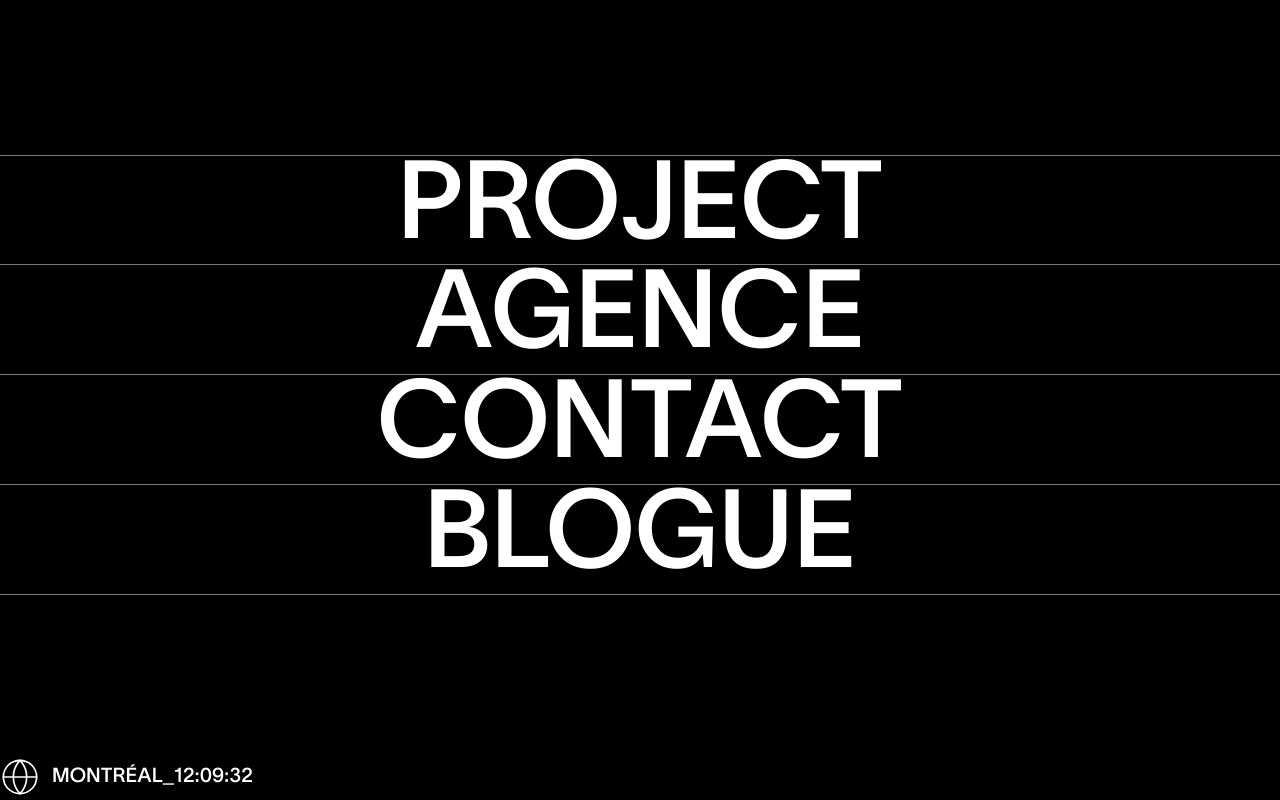
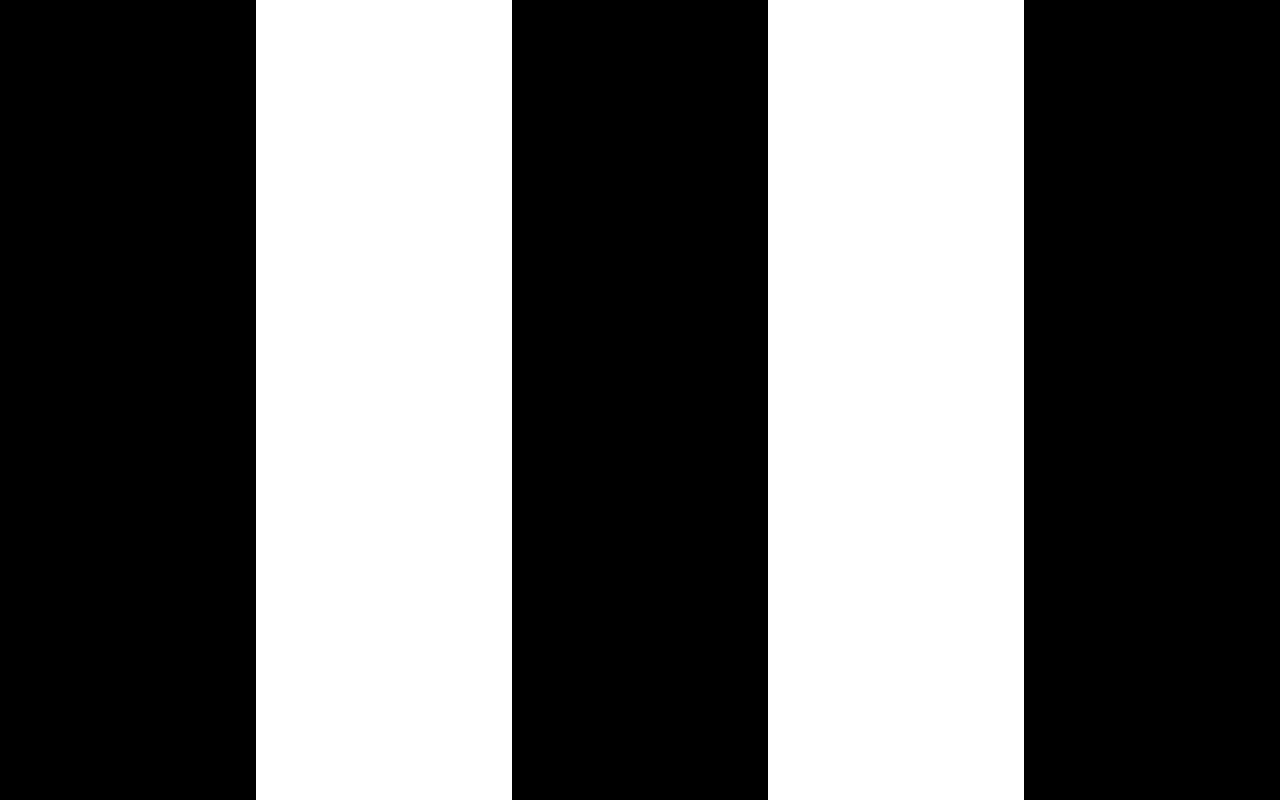
Before and after one commit to clay-0101/K72.STAGE, a React (Vite) app: page / in a window 1280 px wide. Built offline with nearby package versions, Linux system fonts and the light colour scheme; grey boxes are pictures that could not be loaded.

Commit message:
creating animation for fullScreenNavba

```diff
--- a/src/App.jsx
+++ b/src/App.jsx
@@ -5,20 +5,23 @@ import Project from './PAGES/Project'
 import Agence from './PAGES/Agence'
 import Navbar from './COMPONENTS/navigation/Navbar'
 import FullScreenNav from './COMPONENTS/navigation/FullScreenNav'
-
+import { useState } from 'react'
 
 
 const App = () => {
 
+const [navPresence, setNavPresence] = useState('none')
+const [homePresence, setHomePresence] = useState('block')
 
-
-
+// console.log(navPresence)
+// console.log(homePresence)
   return (
     <div className='h-screen w-full'>
-        <FullScreenNav/>
-        {/* <Navbar/>
-      <Routes>
-        <Route path='/' element={<Home />} />
+
+        {/* <Navbar setNavPresence={setNavPresence} setHomePresence={setHomePresence}/> */}
+        <FullScreenNav navPresence={navPresence}/>
+      {/* <Routes>
+        <Route path='/' element={<Home homePresence={homePresence}/>} />
         <Route path='/projects' element={<Project />} />
         <Route path='/agence' element={<Agence />} />
       </Routes> */}
--- a/src/COMPONENTS/navigation/FullScreenNav.jsx
+++ b/src/COMPONENTS/navigation/FullScreenNav.jsx
@@ -4,9 +4,10 @@ import gsap from 'gsap'
 import { useRef } from 'react'
 import MontrealClock from '../home/MontRealClock'
 
-const FullScreenNav = () => {
 
+const FullScreenNav = ({ navPresence }) => {
 
+    const stairsRef = useRef(null)
     const arrOfRows = [
         {
             title: 'PROJECT',
@@ -49,10 +50,10 @@ const FullScreenNav = () => {
                 bottom: 0
             })
         }
-           gsap.to(runningText,{
-            height :'100%',
-            duration : 0.2,
-            ease : 'linear'
+        gsap.to(runningText, {
+            height: '100%',
+            duration: 0.2,
+            ease: 'linear'
 
         })
     }
@@ -71,20 +72,35 @@ const FullScreenNav = () => {
         else {
             gsap.set(runningText, {
                 bottom: 0,
-                top : 'auto'
+                top: 'auto'
             })
         }
-        gsap.to(runningText,{
-            height :'0%',
-             duration : 0.2,
-            ease : 'linear'
+        gsap.to(runningText, {
+            height: '0%',
+            duration: 0.2,
+            ease: 'linear'
         })
     }
+    useGSAP(() => {
+        const stairs = stairsRef.current.querySelectorAll('.stair')
+
+        const tl = gsap.timeline()
+
+        tl.to(stairs,{
+            height : '100%',
+           duration : 0.6,
+           stagger : {amount : -0.2}
+        })
 
 
 
+    })
+
     return (
-        <div className='pt-[1px] bg-black h-screen '>
+        <div
+            className='fullNavDiv pt-[1px] bg-black h-screen w-full overflow-hidden  absolute bottom-0 left-0 z-99'
+            style={{ display: `block` }}
+        >
             <div className=' mt-[12vw]'>
                 {arrOfRows.map((elem, idx) => {
                     return <div
@@ -96,22 +112,22 @@ const FullScreenNav = () => {
 
                         <h1 className='text-[8.5vw] text-center text-white leading-[8.5vw]'>{elem.title}</h1>
                         <div className='runningText   flex overflow-x-auto text-nowrap items-center bg-[#D3FD50] top-[0]  absolute h-[0%] uppercase'>
-                            <h2 className='text-[8vw] leading-[0.8] pt-2.5'>{elem.movingText1}</h2>
-                            <div className={`flex-shrink-0 overflow-hidden  mx-5 ${idx === 2 ? 'h-30 w-30' : 'h-25 w-[17vw] rounded-full' }`}>
+                            <h2 className='text-[8vw] leading-[0.8] pt-2.5 text-black'>{elem.movingText1}</h2>
+                            <div className={`flex-shrink-0 overflow-hidden  mx-5 ${idx === 2 ? 'h-30 w-30' : 'h-25 w-[17vw] rounded-full'}`}>
                                 <img className='h-full w-full object-cover' src={elem.imgSrc1} alt="1" />
                             </div>
 
-                            <h2 className='text-[8vw] leading-[0.8] pt-2.5'>{elem.movingText1}</h2>
-                            <div className={`flex-shrink-0 overflow-hidden  mx-5 ${idx === 2 ? 'h-30 w-30' : 'h-25 w-[17vw] rounded-full' }`}>
+                            <h2 className='text-[8vw] leading-[0.8] pt-2.5 text-black'>{elem.movingText1}</h2>
+                            <div className={`flex-shrink-0 overflow-hidden  mx-5 ${idx === 2 ? 'h-30 w-30' : 'h-25 w-[17vw] rounded-full'}`}>
                                 <img className='h-full w-full object-cover' src={elem.imgSrc2} alt="1" />
                             </div>
-                            <h2 className='text-[8vw] leading-[0.8] pt-2.5'>{elem.movingText1}</h2>
-                            <div className={`flex-shrink-0 overflow-hidden  mx-5 ${idx === 2 ? 'h-30 w-30' : 'h-25 w-[17vw] rounded-full' }`}>
+                            <h2 className='text-[8vw] leading-[0.8] pt-2.5 text-black'>{elem.movingText1}</h2>
+                            <div className={`flex-shrink-0 overflow-hidden  mx-5 ${idx === 2 ? 'h-30 w-30' : 'h-25 w-[17vw] rounded-full'}`}>
                                 <img className='h-full w-full object-cover' src={elem.imgSrc1} alt="1" />
                             </div>
 
-                            <h2 className='text-[8vw] leading-[0.8] pt-2.5'>{elem.movingText1}</h2>
-                            <div className={`flex-shrink-0 overflow-hidden  mx-5 ${idx === 2 ? 'h-30 w-30' : 'h-25 w-[17vw] rounded-full' }`}>
+                            <h2 className='text-[8vw] leading-[0.8] pt-2.5 text-black'>{elem.movingText1}</h2>
+                            <div className={`flex-shrink-0 overflow-hidden  mx-5 ${idx === 2 ? 'h-30 w-30' : 'h-25 w-[17vw] rounded-full'}`}>
                                 <img className='h-full w-full object-cover' src={elem.imgSrc2} alt="1" />
                             </div>
 
@@ -121,7 +137,17 @@ const FullScreenNav = () => {
 
                 })}
             </div>
-                <MontrealClock/>
+            <MontrealClock />
+            <div
+                ref={stairsRef}
+                className='h-screen w-full fixed top-0 z-100 flex overflow-hidden pointer-events-none'
+            >
+                <div className='stair h-[0%] w-1/5 bg-black'></div>
+                <div className='stair h-[0%] w-1/5 bg-white'></div>
+                <div className='stair h-[0%] w-1/5 bg-black'></div>
+                <div className='stair h-[0%] w-1/5 bg-white'></div>
+                <div className='stair h-[0%] w-1/5 bg-black'></div>
+            </div>
         </div>
     )
 }
--- a/src/COMPONENTS/navigation/Navbar.jsx
+++ b/src/COMPONENTS/navigation/Navbar.jsx
@@ -2,49 +2,60 @@ import { useGSAP } from '@gsap/react'
 import { useRef } from 'react'
 import { useLocation } from 'react-router-dom'
 import { useState } from 'react'
-import FullScreenNav from './FullScreenNav'
 
-const Navbar = () => {
+
+
+const Navbar = ({setHomePresence,setNavPresence}) => {
     const GreenNav = useRef(null)
     const location = useLocation().pathname
     const isHome = location === '/'
     const [bgColor, setBgColor] = useState('white')
 
+    const setState = ()=>{
+        setNavPresence('block')
+        setHomePresence('none')
+    }
+
+
     return (
-        <div className='fixed top-0 z-5 flex justify-between  h-13 w-full'>
+        <div>
+            <div className='fixed top-0 z-100 flex justify-between  h-13 w-full'>
                 <div className='w-[9vw] p-3'>
                     <svg className=' w-full  '
-                exmlns="http://www.w3.org/2000/svg"  viewBox="0 0 103 44">
+                        exmlns="http://www.w3.org/2000/svg" viewBox="0 0 103 44">
                         <path fill={isHome ? 'white' : 'black'} fillRule="evenodd" d="M35.1441047,8.4486911 L58.6905011,8.4486911 L58.6905011,-1.3094819e-14 L35.1441047,-1.3094819e-14 L35.1441047,8.4486911 Z M20.0019577,0.000230366492 L8.83414254,25.3433089 L18.4876971,25.3433089 L29.5733875,0.000230366492 L20.0019577,0.000230366492 Z M72.5255345,0.000691099476 L72.5255345,8.44846073 L94.3991559,8.44846073 L94.3991559,16.8932356 L72.5275991,16.8932356 L72.5275991,19.5237906 L72.5255345,19.5237906 L72.5255345,43.9274346 L102.80937,43.9274346 L102.80937,35.4798953 L80.9357483,35.4798953 L80.9357483,25.3437696 L94.3996147,25.3428482 L94.3996147,16.8953089 L102.80937,16.8953089 L102.80937,0.000691099476 L72.5255345,0.000691099476 Z M-1.30398043e-14,43.9278953 L8.78642762,43.9278953 L8.78642762,0.0057591623 L-1.30398043e-14,0.0057591623 L-1.30398043e-14,43.9278953 Z M58.6849955,8.4486911 L43.1186904,43.9274346 L52.3166592,43.9274346 L67.9877996,8.4486911 L58.6849955,8.4486911 Z M18.4688864,25.3437696 L26.7045278,43.9278953 L36.2761871,43.9278953 L28.1676325,25.3375497 L18.4688864,25.3437696 Z"></path>
                     </svg>
                 </div>
 
                 <div
-            onClick={()=>{
-                console.log('you clicked the side navbar')
+                    onClick={() => {
+                       setState()
                     }}
-             onMouseEnter={()=>{
+                    onMouseEnter={() => {
                         GreenNav.current.style.height = '100%'
                         setBgColor('black')
                     }}
-             onMouseLeave={()=>{
+                    onMouseLeave={() => {
                         GreenNav.current.style.height = '0%'
                         setBgColor('white')
                     }}
                     className='bg-black h-full w-[16vw] relative'>
-                <div  className='text-white relative z-2 flex flex-col gap-1 items-end justify-center h-full w-full px-7'>
+                    <div className='text-white relative z-2 flex flex-col gap-1 items-end justify-center h-full w-full px-7'>
                         <div
                             className='h-[1.8px] w-14'
-                    style={{backgroundColor:`${bgColor}`}}
+                            style={{ backgroundColor: `${bgColor}` }}
                         ></div>
                         <div
                             className='h-[1.8px] w-7'
-                    style={{backgroundColor:`${bgColor}`}}
+                            style={{ backgroundColor: `${bgColor}` }}
                         ></div>
                     </div>
                     <div ref={GreenNav} className='bg-[#D3FD50] transition-all h-[0%] w-full absolute top-0'></div>
                 </div>
             </div>
+
+
+        </div>
     )
 }
 
--- a/src/PAGES/Home.jsx
+++ b/src/PAGES/Home.jsx
@@ -4,13 +4,19 @@ import HomeHeroText from '../COMPONENTS/home/HomeHeroText'
 import HomeBottomText from '../COMPONENTS/home/HomeBottomText'
 import MontrealClock from '../COMPONENTS/home/MontRealClock'
 
-const Home = () => {
+
+const Home = ({homePresence}) => {
+
   return (
-    <div className='text-white'>
+    <div
+    className='text-white'
+    style={{display:`${homePresence}`}}
+    >
         <div className='h-screen w-screen fixed'>
             <Video/>
         </div>
         <div className='h-screen w-screen flex flex-col justify-between relative overflow-hidden '>
+
            <HomeHeroText/>
            <HomeBottomText/>
            <MontrealClock/>
--- a/src/main.jsx
+++ b/src/main.jsx
@@ -6,11 +6,11 @@ import { BrowserRouter } from 'react-router-dom'
 import Stair from './COMPONENTS/common/Stair.jsx'
 
 createRoot(document.getElementById('root')).render(
-  <StrictMode>
+
     <BrowserRouter>
     <Stair>
        <App />
     </Stair>
     </BrowserRouter>
-  </StrictMode>,
+
 )
```
Lines whose indentation alone changed are shown as unchanged.
